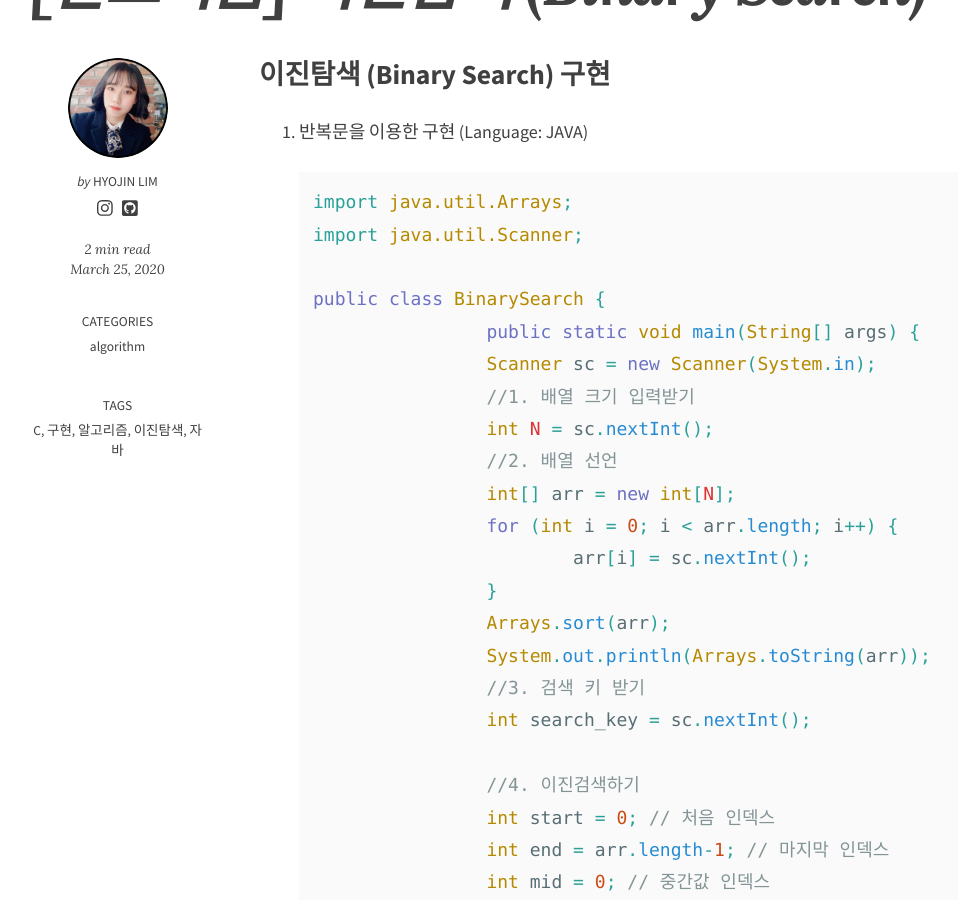
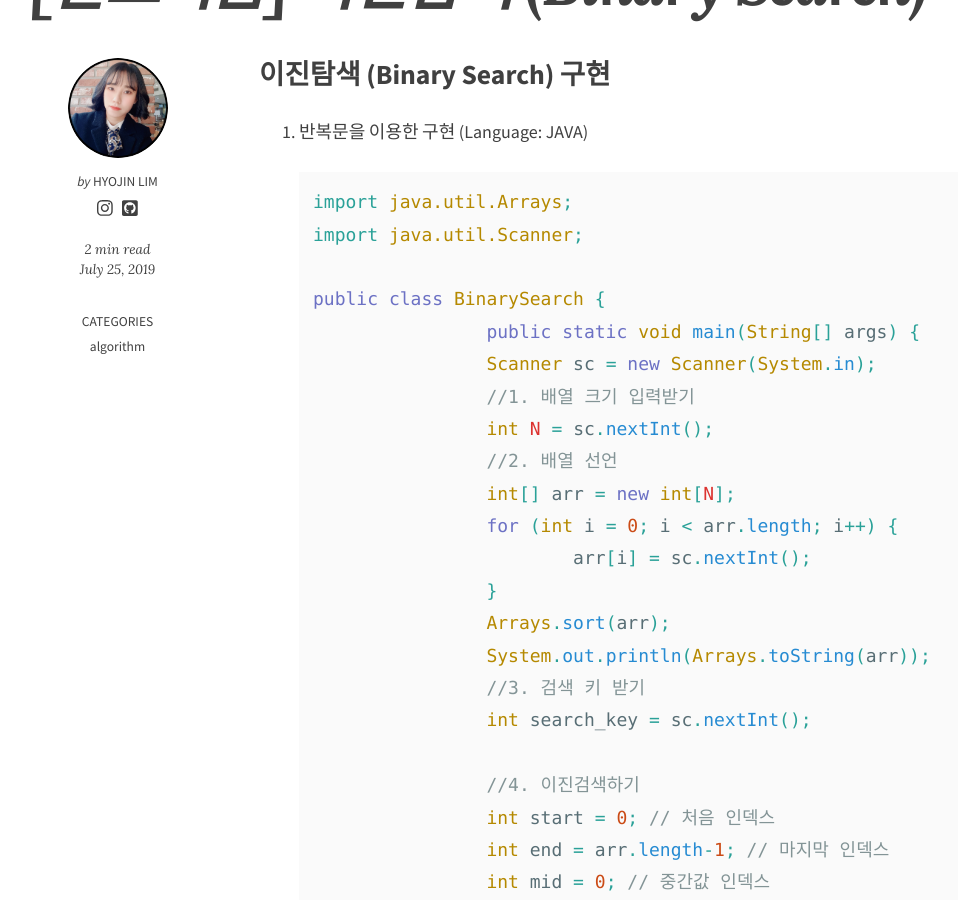
Before and after one commit to genie97/genie97.github.com, a Jekyll site: the page built from _posts/2020-03-25-[알고리즘] 이진탐색 (Binary Search) 구현.md, in a window 1280 px wide and 900 px high, scrolled down 428 px. Shown: the whole window, without its empty margins (116-1074 px from the left). Built offline with Jekyll 4.4.1, drawn with Linux system fonts in a browser that asks for light colours; nearby versions of some CDN libraries; a script that is not in the unit is left out.

Commit message:
modify posts

```diff
--- a/_posts/2020-03-25-[알고리즘] 이진탐색 (Binary Search) 구현.md
+++ b/_posts/2020-03-25-[알고리즘] 이진탐색 (Binary Search) 구현.md
@@ -1,10 +1,8 @@
 ---
 layout: post
 title: "[알고리즘] 이진탐색 (Binary Search)"
-date: "2020-03-25"
+date: "2019-07-25"
 categories: algorithm
-tags: [알고리즘, 이진탐색, 구현, 자바, C]
-last_modified_at: 2020.03.29
 ---
 ## 이진탐색 (Binary Search) 구현
 
```
